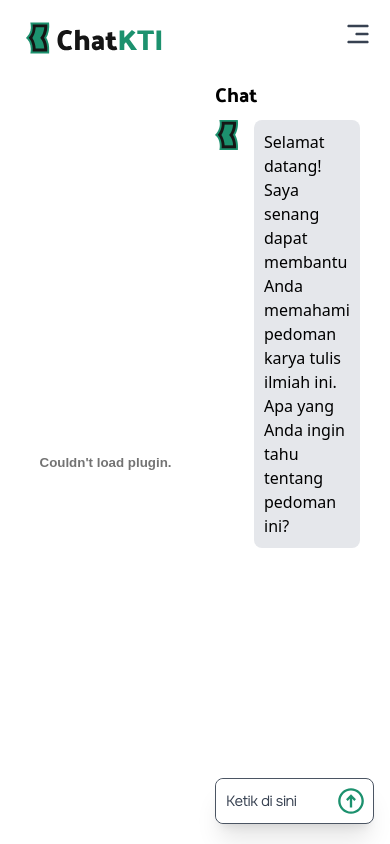
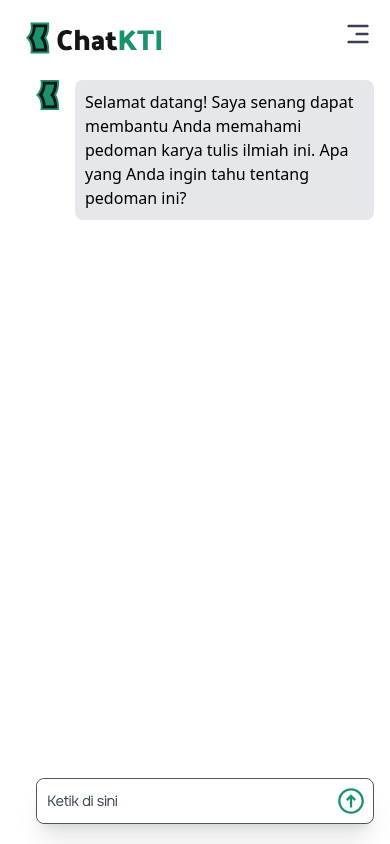
Before and after one commit to zumaku/chatketi_frontend, a React (Vite) app: page /chat in a window 390 px wide. Built offline with nearby package versions, Linux system fonts and the light colour scheme.

Commit message:
feat: make the chat responsif

```diff
--- a/src/pages/Chat.jsx
+++ b/src/pages/Chat.jsx
@@ -59,17 +59,17 @@ export default function Chat() {
         {/* PDF Viewer */}
         <embed
           src="/pedoman-pkti-2023.pdf"
-          className="rounded-xl overflow-hidden w-1/2"
+          className="rounded-xl overflow-hidden w-1/2 sm:block hidden"
           width="100%"
           height="100%"
           type="application/pdf"
         />
 
         {/* Chat */}
-        <div className="w-1/2 pl-5 flex flex-col h-full justify-start relative">
+        <div className="w-full sm:w-1/2 pl-5 flex flex-col h-full justify-start relative">
           {/* Chat */}
-          <h1 className="font-head text-xl mb-3">Chat</h1>
-          <div className="h-[90%] pr-4 pb-4 overflow-y-scroll">
+          <h1 className="font-head text-xl mb-3 sm:block hidden">Chat</h1>
+          <div className="h-[90%] sm:pr-4 sm:pb-4 overflow-y-scroll">
             {messages.map((message, index) => (
               <div
                 key={index}
```
